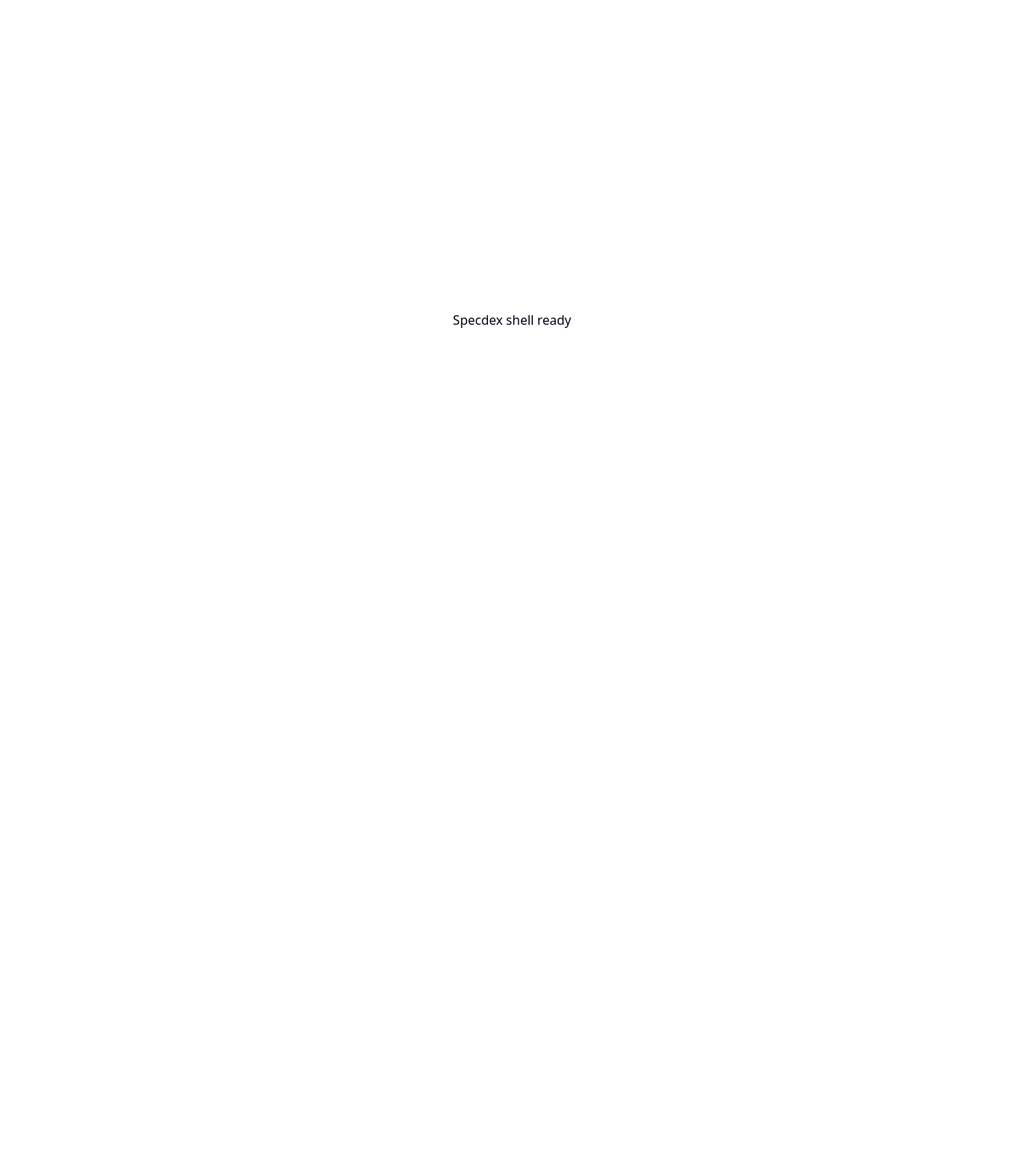
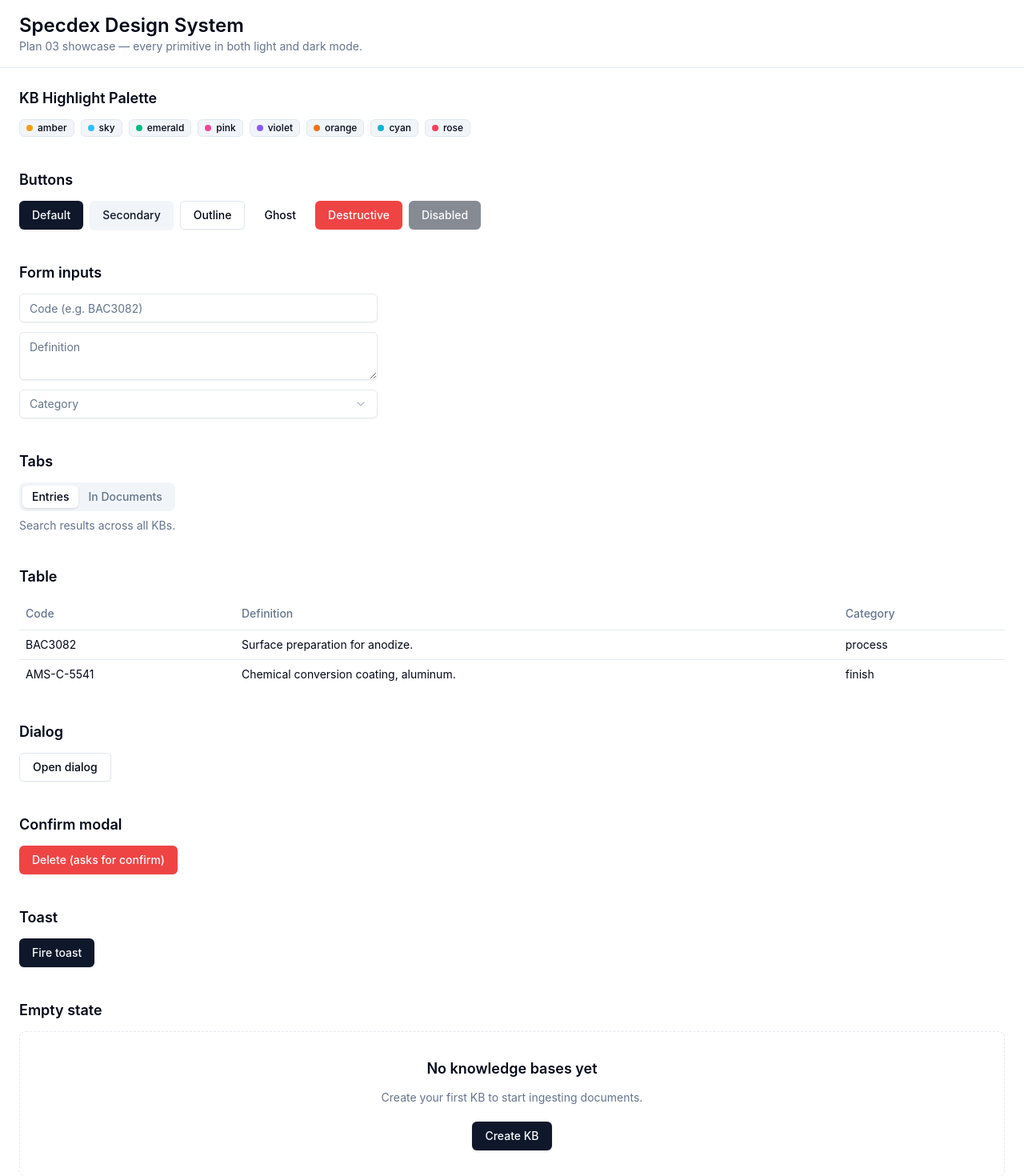
Before and after one commit to bsherifi/specdex, a React (Vite) app: page / in a window 1280 px wide. Shown: the top 1470 px of the page at 80% size. Before the commit the page ends 800 px from the top, so only its background shows below. Built offline with nearby package versions, Linux system fonts and the light colour scheme.

Commit message:
feat(design): DesignShowcase page for visual smoke-testing
Add a jsdom matchMedia stub in test-setup so <App/> (which now calls
useSystemTheme on mount) renders under vitest. Manual tauri:dev smoke test
deferred to CI / plan 05 screenshots (headless build host).

```diff
--- a/src/App.tsx
+++ b/src/App.tsx
@@ -1,16 +1,9 @@
 import type { JSX } from "react";
+import { DesignShowcase } from "@/dev/DesignShowcase";
+import { useSystemTheme } from "@/hooks/useSystemTheme";
 
 export function App(): JSX.Element {
-  return (
-    <main
-      style={{
-        display: "grid",
-        placeItems: "center",
-        minHeight: "100vh",
-        fontFamily: "system-ui, sans-serif",
-      }}
-    >
-      <h1>Specdex shell ready</h1>
-    </main>
-  );
+  // Side effect: keeps `dark` class on <html> in sync with system theme.
+  useSystemTheme();
+  return <DesignShowcase />;
 }
--- /dev/null
+++ b/src/dev/DesignShowcase.tsx
@@ -0,0 +1,189 @@
+import type { JSX } from "react";
+import { useState } from "react";
+import { Button } from "@/components/ui/button";
+import { Input } from "@/components/ui/input";
+import { Textarea } from "@/components/ui/textarea";
+import {
+  Select,
+  SelectContent,
+  SelectItem,
+  SelectTrigger,
+  SelectValue,
+} from "@/components/ui/select";
+import { Tabs, TabsContent, TabsList, TabsTrigger } from "@/components/ui/tabs";
+import {
+  Dialog,
+  DialogContent,
+  DialogHeader,
+  DialogTitle,
+  DialogTrigger,
+} from "@/components/ui/dialog";
+import {
+  Table,
+  TableBody,
+  TableCell,
+  TableHead,
+  TableHeader,
+  TableRow,
+} from "@/components/ui/table";
+import { KbBadge, EmptyState, ToastHost, useToast, ConfirmModal } from "@/components/shared";
+import { KB_COLOR_NAMES } from "@/lib/theme";
+
+function ToastTrigger(): JSX.Element {
+  const { push } = useToast();
+  return (
+    <Button
+      onClick={() =>
+        push({ title: "Toast fired", description: "This auto-dismisses.", variant: "success" })
+      }
+    >
+      Fire toast
+    </Button>
+  );
+}
+
+export function DesignShowcase(): JSX.Element {
+  const [confirmOpen, setConfirmOpen] = useState(false);
+
+  return (
+    <ToastHost>
+      <div className="min-h-screen bg-background text-foreground">
+        <header className="border-b border-border px-6 py-4">
+          <h1 className="text-2xl font-semibold">Specdex Design System</h1>
+          <p className="text-sm text-muted-foreground">
+            Plan 03 showcase — every primitive in both light and dark mode.
+          </p>
+        </header>
+
+        <main className="space-y-10 p-6">
+          <section>
+            <h2 className="mb-3 text-lg font-semibold">KB Highlight Palette</h2>
+            <div className="flex flex-wrap gap-2">
+              {KB_COLOR_NAMES.map((c) => (
+                <KbBadge key={c} name={c} color={c} />
+              ))}
+            </div>
+          </section>
+
+          <section>
+            <h2 className="mb-3 text-lg font-semibold">Buttons</h2>
+            <div className="flex flex-wrap gap-2">
+              <Button>Default</Button>
+              <Button variant="secondary">Secondary</Button>
+              <Button variant="outline">Outline</Button>
+              <Button variant="ghost">Ghost</Button>
+              <Button variant="destructive">Destructive</Button>
+              <Button disabled>Disabled</Button>
+            </div>
+          </section>
+
+          <section>
+            <h2 className="mb-3 text-lg font-semibold">Form inputs</h2>
+            <div className="grid max-w-md gap-3">
+              <Input placeholder="Code (e.g. BAC3082)" />
+              <Textarea placeholder="Definition" />
+              <Select>
+                <SelectTrigger>
+                  <SelectValue placeholder="Category" />
+                </SelectTrigger>
+                <SelectContent>
+                  <SelectItem value="material">Material</SelectItem>
+                  <SelectItem value="process">Process</SelectItem>
+                  <SelectItem value="finish">Finish</SelectItem>
+                </SelectContent>
+              </Select>
+            </div>
+          </section>
+
+          <section>
+            <h2 className="mb-3 text-lg font-semibold">Tabs</h2>
+            <Tabs defaultValue="entries" className="max-w-lg">
+              <TabsList>
+                <TabsTrigger value="entries">Entries</TabsTrigger>
+                <TabsTrigger value="docs">In Documents</TabsTrigger>
+              </TabsList>
+              <TabsContent value="entries" className="text-sm text-muted-foreground">
+                Search results across all KBs.
+              </TabsContent>
+              <TabsContent value="docs" className="text-sm text-muted-foreground">
+                Search results across ingested source documents.
+              </TabsContent>
+            </Tabs>
+          </section>
+
+          <section>
+            <h2 className="mb-3 text-lg font-semibold">Table</h2>
+            <Table>
+              <TableHeader>
+                <TableRow>
+                  <TableHead>Code</TableHead>
+                  <TableHead>Definition</TableHead>
+                  <TableHead>Category</TableHead>
+                </TableRow>
+              </TableHeader>
+              <TableBody>
+                <TableRow>
+                  <TableCell>BAC3082</TableCell>
+                  <TableCell>Surface preparation for anodize.</TableCell>
+                  <TableCell>process</TableCell>
+                </TableRow>
+                <TableRow>
+                  <TableCell>AMS-C-5541</TableCell>
+                  <TableCell>Chemical conversion coating, aluminum.</TableCell>
+                  <TableCell>finish</TableCell>
+                </TableRow>
+              </TableBody>
+            </Table>
+          </section>
+
+          <section>
+            <h2 className="mb-3 text-lg font-semibold">Dialog</h2>
+            <Dialog>
+              <DialogTrigger asChild>
+                <Button variant="outline">Open dialog</Button>
+              </DialogTrigger>
+              <DialogContent>
+                <DialogHeader>
+                  <DialogTitle>Hello from a dialog</DialogTitle>
+                </DialogHeader>
+                <p className="text-sm text-muted-foreground">
+                  Used for entry editor, schema migration confirm, etc.
+                </p>
+              </DialogContent>
+            </Dialog>
+          </section>
+
+          <section>
+            <h2 className="mb-3 text-lg font-semibold">Confirm modal</h2>
+            <Button variant="destructive" onClick={() => setConfirmOpen(true)}>
+              Delete (asks for confirm)
+            </Button>
+            <ConfirmModal
+              open={confirmOpen}
+              title="Delete entry?"
+              description="This cannot be undone."
+              confirmLabel="Delete"
+              destructive
+              onConfirm={() => setConfirmOpen(false)}
+              onCancel={() => setConfirmOpen(false)}
+            />
+          </section>
+
+          <section>
+            <h2 className="mb-3 text-lg font-semibold">Toast</h2>
+            <ToastTrigger />
+          </section>
+
+          <section>
+            <h2 className="mb-3 text-lg font-semibold">Empty state</h2>
+            <EmptyState
+              title="No knowledge bases yet"
+              description="Create your first KB to start ingesting documents."
+              action={<Button>Create KB</Button>}
+            />
+          </section>
+        </main>
+      </div>
+    </ToastHost>
+  );
+}
--- a/src/test-setup.ts
+++ b/src/test-setup.ts
@@ -1 +1,21 @@
 import "@testing-library/jest-dom/vitest";
+
+// jsdom does not implement matchMedia, but useSystemTheme reads it on mount.
+// Provide a default light-mode stub so components that resolve the system theme
+// render in tests. Tests that exercise theme switching install their own mock.
+if (!window.matchMedia) {
+  Object.defineProperty(window, "matchMedia", {
+    writable: true,
+    value: (query: string): MediaQueryList =>
+      ({
+        matches: false,
+        media: query,
+        onchange: null,
+        addEventListener: () => {},
+        removeEventListener: () => {},
+        addListener: () => {},
+        removeListener: () => {},
+        dispatchEvent: () => false,
+      }) as unknown as MediaQueryList,
+  });
+}
```
Also changed, not shown: 1 other file (tests, documents, lock files or other folders).
